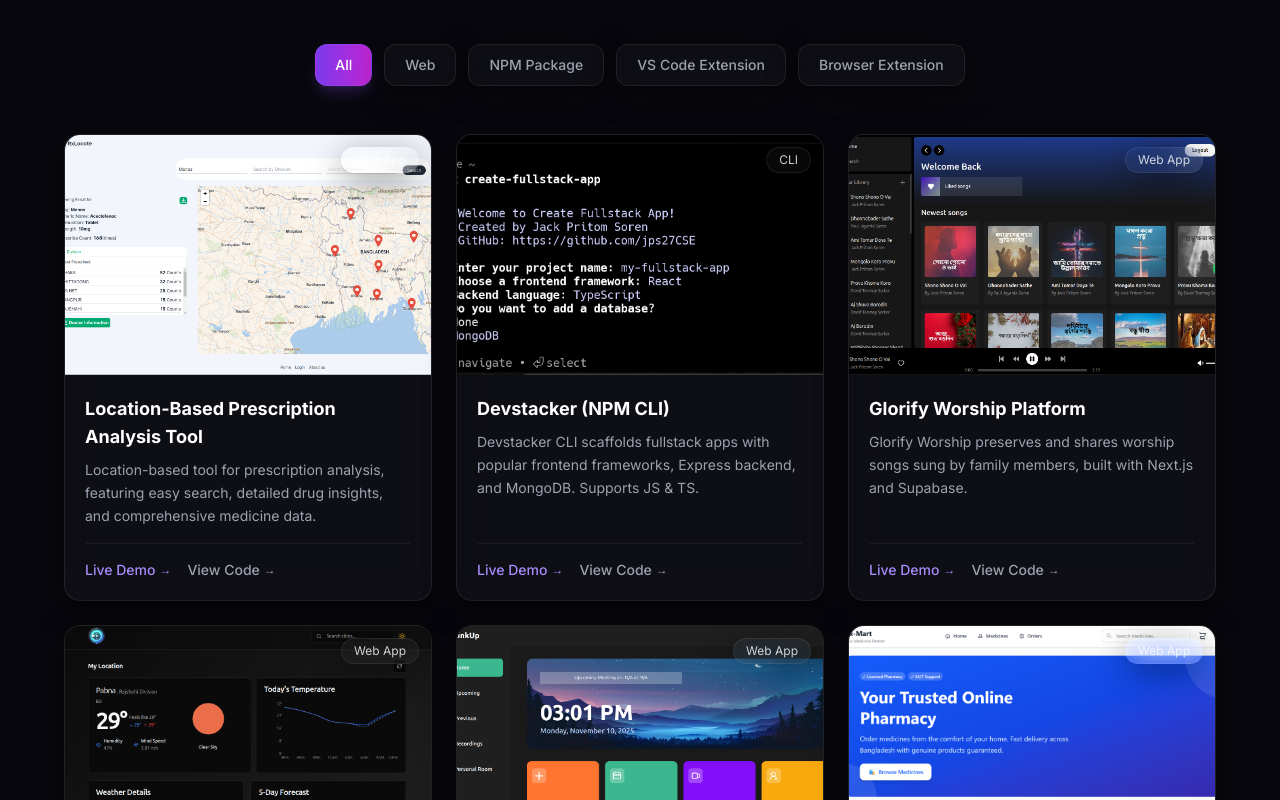
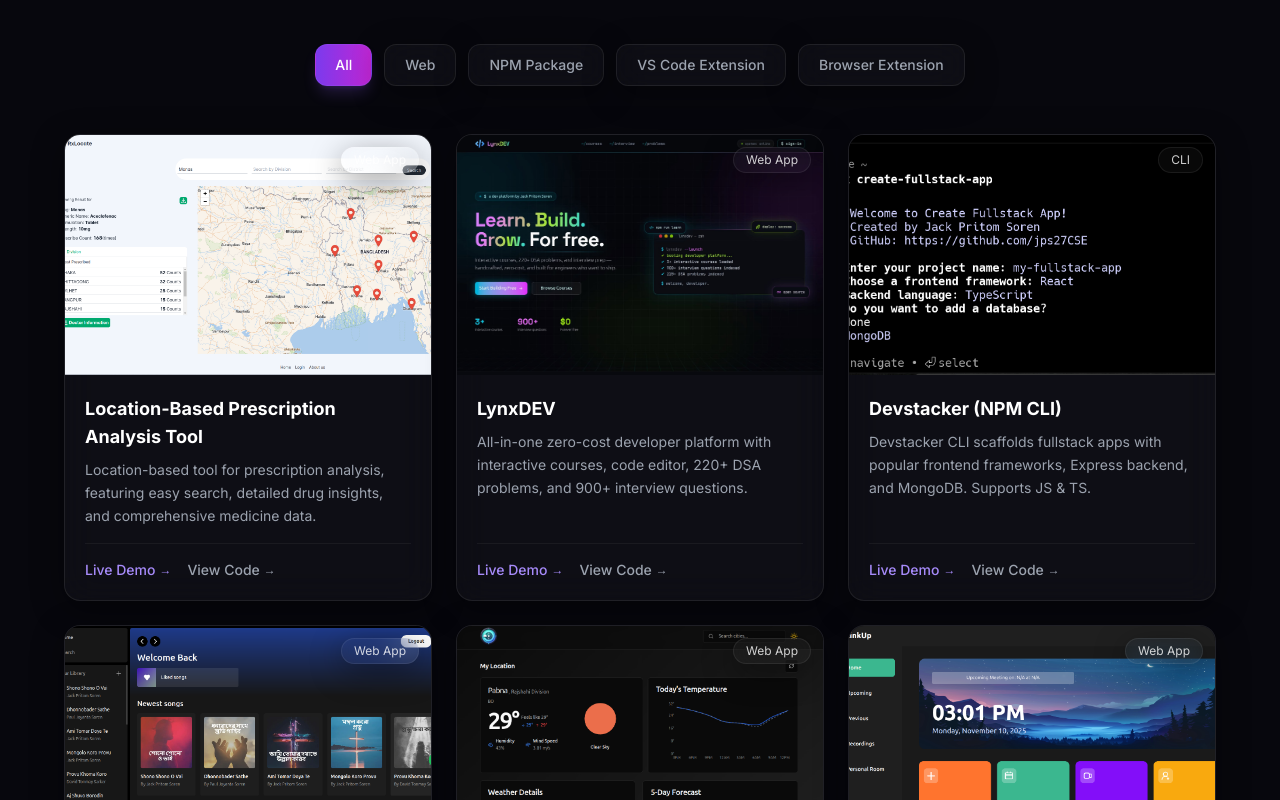
Before and after one commit to jps27CSE/Portfolio-JackPritomSoren, a Next.js app: page / in a window 1280 px wide. Shown: the part 2560-3360 px from the top of the page. Built offline with nearby package versions, Linux system fonts and the light colour scheme; no server answers.

Commit message:
feat: add LynxDEV project and update subscriber count to 1500+

```diff
--- a/src/components/NewsletterSection.jsx
+++ b/src/components/NewsletterSection.jsx
@@ -76,7 +76,7 @@
                   </svg>
                 </div>
                 <div>
-                  <div className="text-xl font-bold gradient-text">1000+</div>
+                  <div className="text-xl font-bold gradient-text">1500+</div>
                   <div className="text-xs text-gray-400">Active Subscribers</div>
                 </div>
               </motion.div>
--- a/src/components/ProjectsSection.jsx
+++ b/src/components/ProjectsSection.jsx
@@ -7,6 +7,7 @@
 
 const projectsData = [
   { id: 1, title: "Location-Based Prescription Analysis Tool", description: "Location-based tool for prescription analysis, featuring easy search, detailed drug insights, and comprehensive medicine data.", image: "/images/projects/project0.png", tag: ["All", "Web"], gitUrl: "https://github.com/jps27CSE/RxLocate-Full", previewUrl: "https://drive.google.com/file/d/1GTYBzkJIc6WB1HYUo-h6J2vGbVTcwQF4/view" },
+  { id: 14, title: "LynxDEV", description: "All-in-one zero-cost developer platform with interactive courses, code editor, 220+ DSA problems, and 900+ interview questions.", image: "/images/projects/project15.jpg", tag: ["All", "Web"], gitUrl: "https://github.com/jps27CSE/LynxDev-Hub_DEV_Community", previewUrl: "https://lynxdev.vercel.app" },
   { id: 2, title: "Devstacker (NPM CLI)", description: "Devstacker CLI scaffolds fullstack apps with popular frontend frameworks, Express backend, and MongoDB. Supports JS & TS.", image: "/images/projects/project8.png", tag: ["All", "NPM Package"], gitUrl: "https://www.npmjs.com/package/devstacker", previewUrl: "https://www.youtube.com/watch?v=Vy8WJS645FA" },
   { id: 3, title: "Glorify Worship Platform", description: "Glorify Worship preserves and shares worship songs sung by family members, built with Next.js and Supabase.", image: "/images/projects/project11.png", tag: ["All", "Web"], gitUrl: "https://github.com/jps27CSE/Glorify_NextJS_Supabase_PostgreSQL_Tailwind", previewUrl: "https://glorifyworship.vercel.app/" },
   { id: 4, title: "Atmos Weather App", description: "Atmos is your go-to solution for accurate and comprehensive weather information with beautiful visualizations.", image: "/images/projects/project9.png", tag: ["All", "Web"], gitUrl: "https://github.com/jps27CSE/Atmos_Tanstack_Query_Shadcn_Recharts", previewUrl: "https://weather-atmos.netlify.app/" },
```
Also changed, not shown: public/images/projects/project15.jpg (added).
